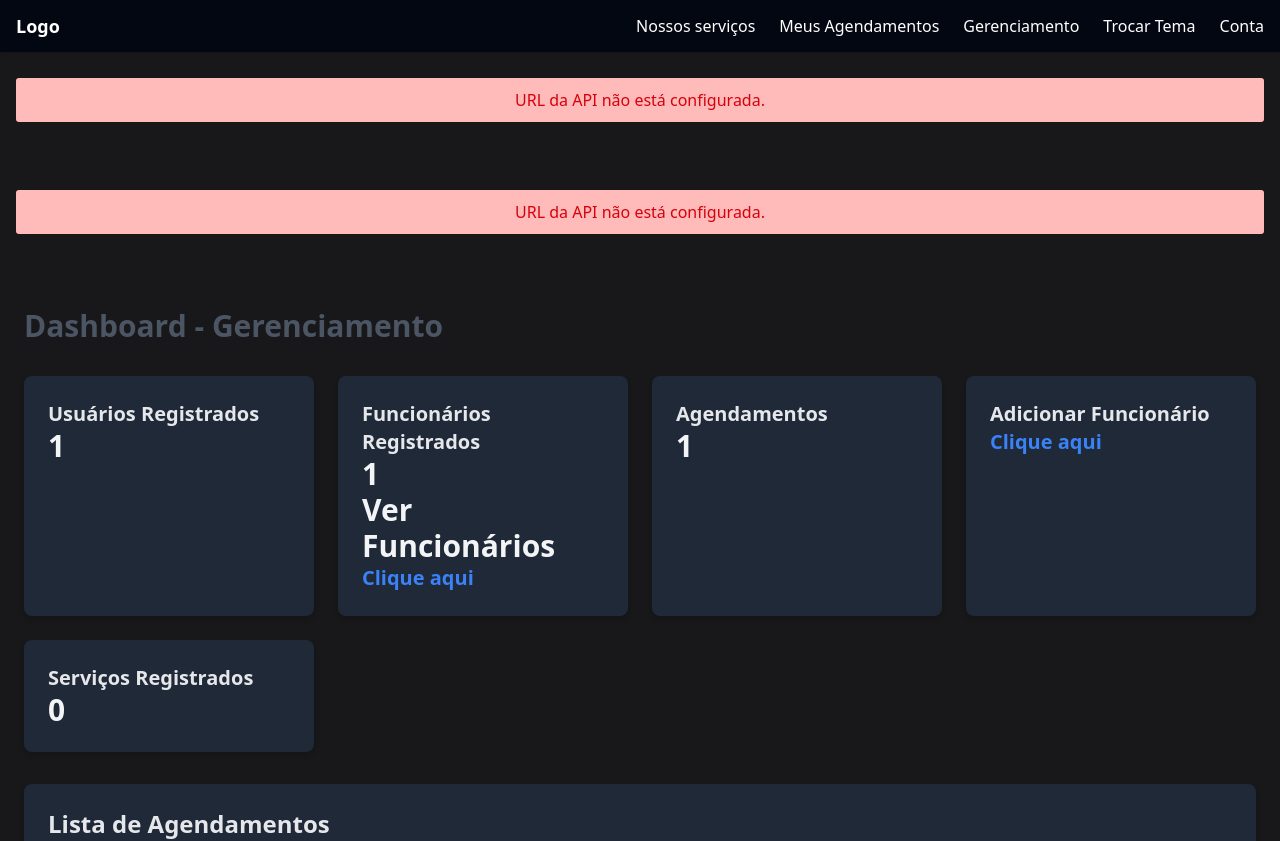
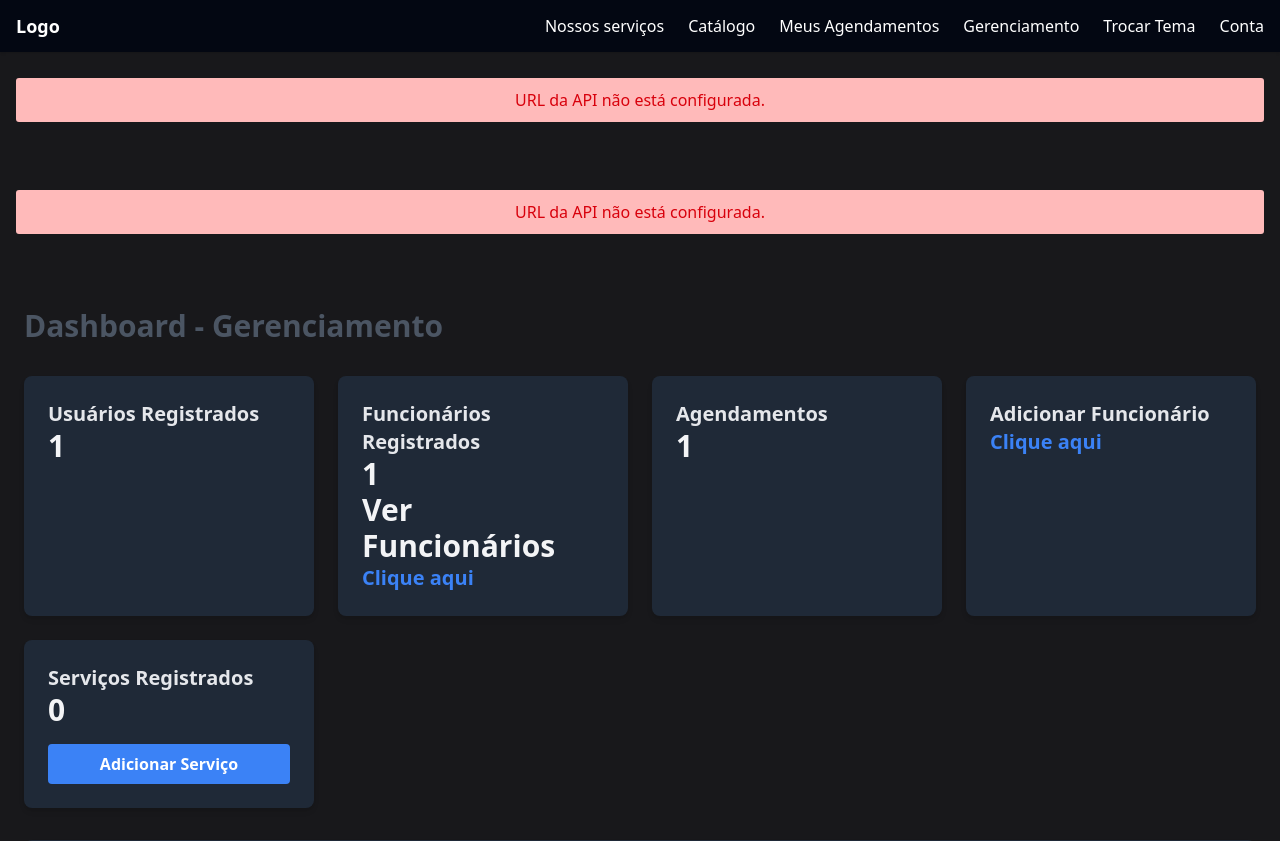
Before and after one commit to Matiaszz/Appointment-Scheduling-System, a Django app: page /dashboard/ in a window 1280 px wide. Shown: the top 841 px of the page. Run offline with Django 5.2, Linux system fonts and the light colour scheme; a user stored in the database is signed in; tables that the repository leaves empty hold one stand-in row (values such as "Sample post"); some libraries are stand-ins or nearby versions.

Commit message:
feat: create schedule button has been added in dashboard page + catalog added in navbar

```diff
--- a/appointments/templates/appointments/dashboard.html
+++ b/appointments/templates/appointments/dashboard.html
@@ -44,6 +44,12 @@
         <div class="bg-gray-800 p-6 rounded-lg shadow-md">
             <h3 class="text-xl font-semibold text-gray-200">Serviços Registrados</h3>
             <p class="text-3xl font-bold text-gray-100">{{ total_services }}</p>
+            {% if request.user.is_manager or request.user.is_superuser_custom %}
+                <a href="{% url 'appointments:create_schedule' %}"
+                    class="mt-4 block bg-blue-500 hover:bg-blue-400 text-white text-center font-semibold py-2 px-4 rounded">
+                Adicionar Serviço
+                </a>
+            {% endif %}
         </div>
     </div>
 
--- a/templates/partials/_nav.html
+++ b/templates/partials/_nav.html
@@ -7,6 +7,7 @@
 
       <div class="hidden md:flex space-x-6">
         <a href="{% url "appointments:our_services" %}" class="hover:text-gray-200">Nossos serviços</a>
+        <a href="{% url "appointments:services_list" %}" class="hover:text-gray-200">Catálogo</a>
         {% if request.user.username %}
           <a href="{% url 'appointments:schedules' %}" class="hover:text-gray-200">Meus Agendamentos</a>
           {% if request.user.is_employee or request.user.is_manager or request.user.is_superuser_custom %}
```
